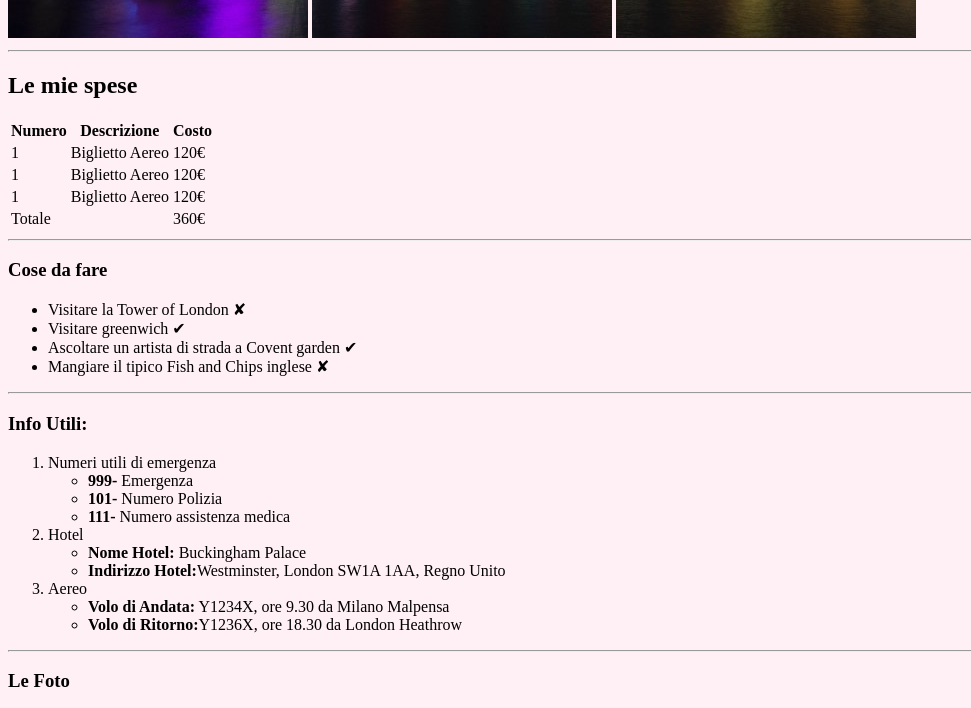
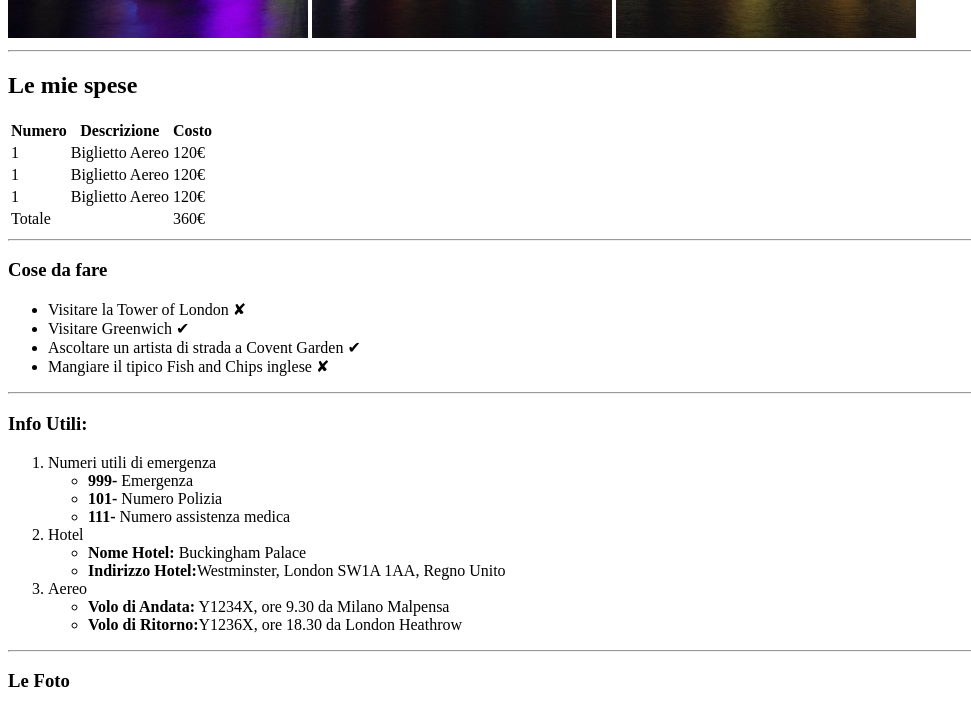
Before and after one commit to RobertaAngioni/html-london-trip, a plain HTML site: page index.html in a window 1280 px wide. Shown: the part 642-1350 px from the top of the page, without its empty margins (0-971 px from the left). Drawn offline with Linux system fonts and the light colour scheme; grey boxes are pictures that could not be loaded.

Commit message:
lavoro terminato

```diff
--- a/index.html
+++ b/index.html
@@ -6,7 +6,7 @@
     <meta name="viewport" content="width=device-width, initial-scale=1.0">
     <title>Document</title>
 </head>
-<body style="background-color:lavenderblush">
+<body>
     <!--intestazione-->
     <header>
         <h1>Il mio Viaggio a Londra</h1>
@@ -58,8 +58,8 @@
         <h3>Cose da fare</h3>
         <ul>
             <li>Visitare la Tower of London &#10008;</li>
-            <li>Visitare greenwich &#10004;</li>
-            <li>Ascoltare un artista di strada a Covent garden &#10004;</li>
+            <li>Visitare Greenwich &#10004;</li>
+            <li>Ascoltare un artista di strada a Covent Garden &#10004;</li>
             <li>Mangiare il tipico Fish and Chips inglese &#10008;</li>
         </ul>
         <hr>
```
